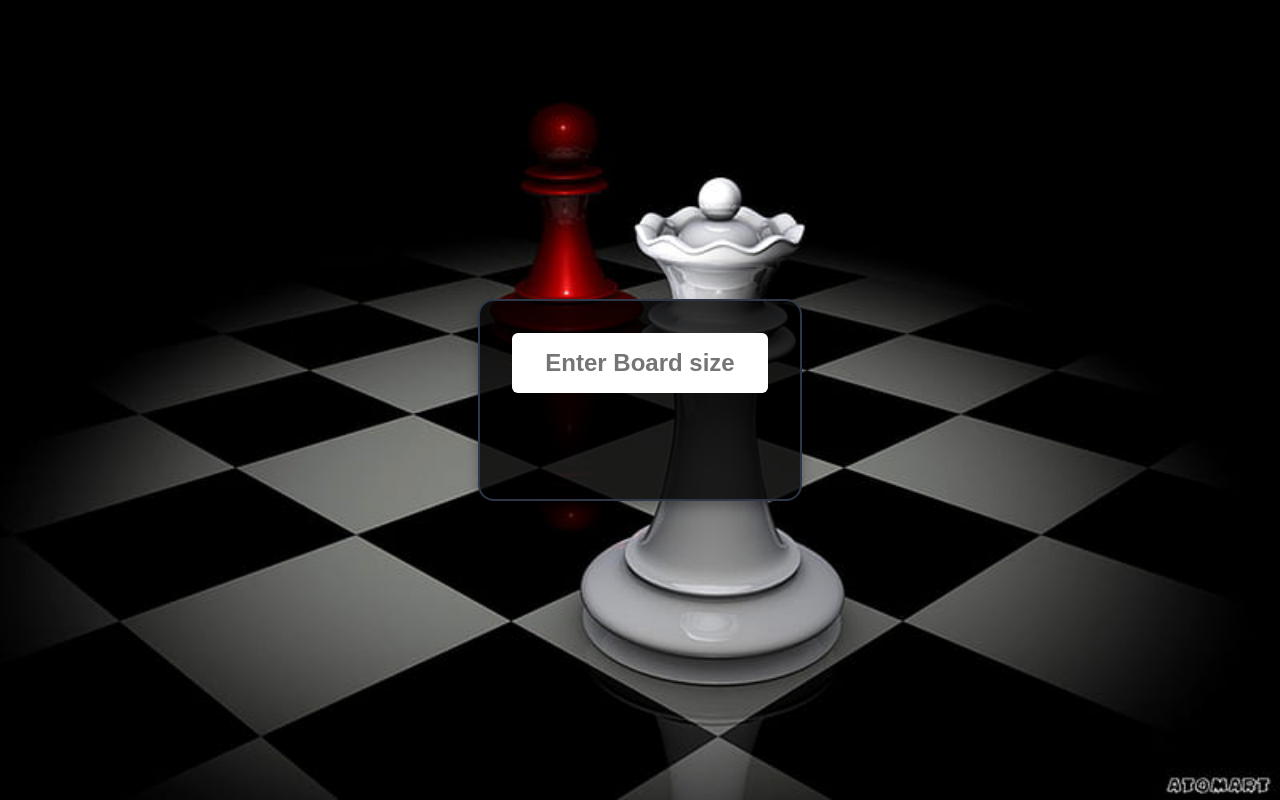
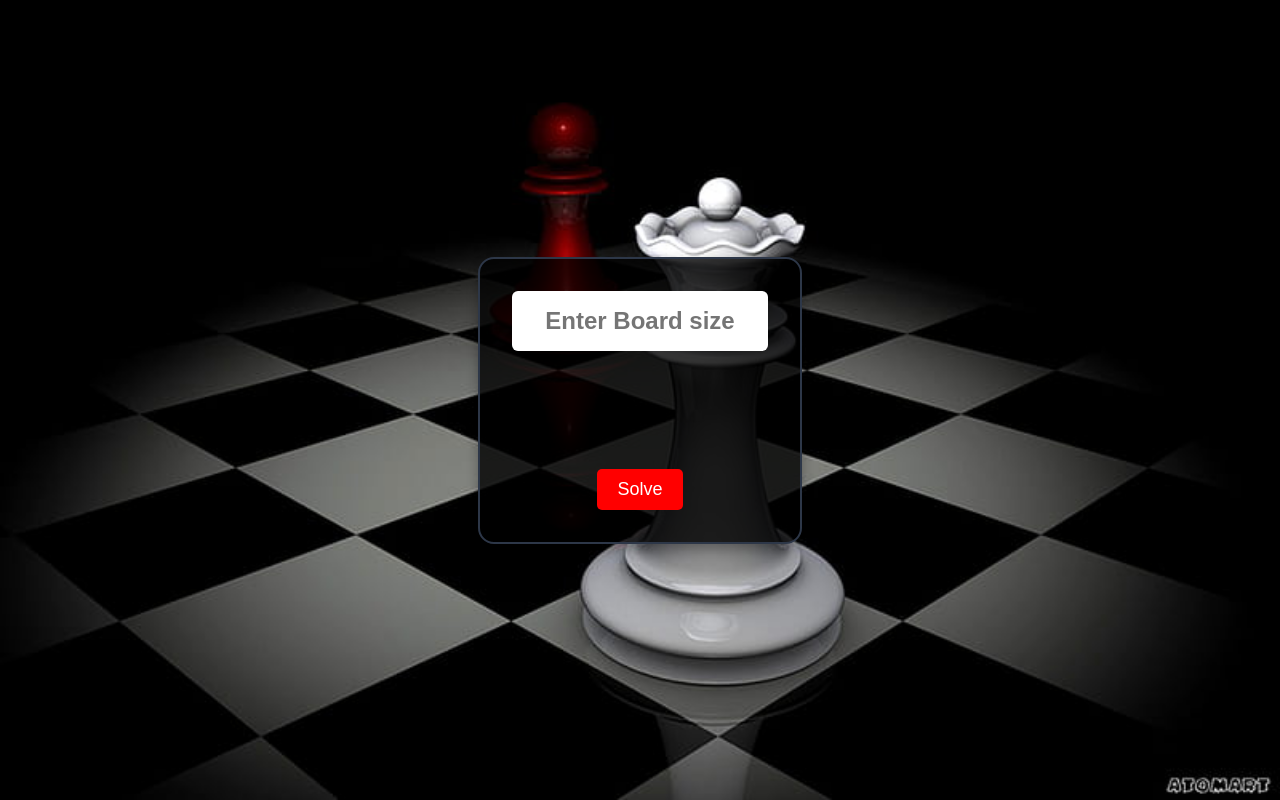
Before and after one commit to JenilJaiswal/N---Queen, a React (Vite) app in the folder N-Queen/: page / in a window 1280 px wide. Built offline with nearby package versions, Linux system fonts and the light colour scheme.

Commit message:
N-Queen solved - 1

```diff
--- a/N-Queen/src/App.css
+++ b/N-Queen/src/App.css
@@ -112,3 +112,38 @@ body {
 
 
 /* ----------------------------- */
+
+.solve-button {
+  margin-top: 20px;
+  padding: 10px 20px;
+  font-size: 18px;
+  background-color: red;
+  color: white;
+  border: none;
+  border-radius: 5px;
+  cursor: pointer;
+  transition: 0.3s ease-in-out;
+}
+
+.solve-button:hover {
+  background-color: darkred;
+}
+
+.grid-cell {
+  width: 50px;
+  height: 50px;
+  border: 2px solid #4a5568;
+  background-color: #2d3748;
+  color: white;
+  font-size: 1.5rem;
+  text-align: center;
+  display: flex;
+  align-items: center;
+  justify-content: center;
+  transition: background-color 0.3s, transform 0.2s;
+}
+
+.grid-cell:hover {
+  background-color: #3182ce;
+  transform: scale(1.05);
+}
--- a/N-Queen/src/board.jsx
+++ b/N-Queen/src/board.jsx
@@ -1,5 +1,5 @@
 import { useState } from "react";
-import "./App.css"; // Using App.css for styling
+import "./App.css";
 
 export default function Board() {
   const [size, setSize] = useState("");
@@ -18,13 +18,12 @@ export default function Board() {
 
     const newSize = value === "" ? "" : parseInt(value, 10);
 
-    // Only allow values between 1 and 20
     if (newSize >= 1 && newSize <= 20) {
       setSize(newSize);
       generateGrid(newSize);
     } else {
-      setSize(""); // Reset size if out of range
-      setGrid([]); // Clear the grid if invalid input
+      setSize("");
+      setGrid([]);
     }
   };
 
@@ -33,13 +32,47 @@ export default function Board() {
       setGrid([]);
       return;
     }
-    setGrid(Array(size * size).fill("")); // Initialize empty grid
+    setGrid(Array(size * size).fill(""));
   };
 
-  const handleCellClick = (index) => {
-    setGrid((prevGrid) =>
-      prevGrid.map((cell, i) => (i === index ? (cell === "👑" ? "" : "👑") : cell))
-    );
+  const solveNQueens = () => {
+    const board = Array(size).fill(-1);
+    const result = [];
+
+    const isSafe = (row, col) => {
+      for (let prevRow = 0; prevRow < row; prevRow++) {
+        const prevCol = board[prevRow];
+        if (prevCol === col || Math.abs(prevCol - col) === Math.abs(prevRow - row)) {
+          return false;
+        }
+      }
+      return true;
+    };
+
+    const placeQueens = (row) => {
+      if (row === size) {
+        result.push([...board]);
+        return;
+      }
+      for (let col = 0; col < size; col++) {
+        if (isSafe(row, col)) {
+          board[row] = col;
+          placeQueens(row + 1);
+          board[row] = -1;
+        }
+      }
+    };
+
+    placeQueens(0);
+
+    if (result.length > 0) {
+      const solution = result[0]; // Take the first valid solution
+      const newGrid = Array(size * size).fill("");
+      solution.forEach((col, row) => {
+        newGrid[row * size + col] = "♛";
+      });
+      setGrid(newGrid);
+    }
   };
 
   return (
@@ -60,16 +93,15 @@ export default function Board() {
             gridTemplateRows: `repeat(${size || 1}, 50px)`,
           }}
         >
-          {grid.map((cell, index) => (
-            <div
-              key={index}
-              className="grid-cell"
-              onClick={() => handleCellClick(index)}
-            >
-              {cell}
+          {grid.map((value, index) => (
+            <div key={index} className="grid-cell">
+              {value}
             </div>
           ))}
         </div>
+        <button onClick={solveNQueens} className="solve-button">
+          Solve
+        </button>
       </div>
     </div>
   );
```
